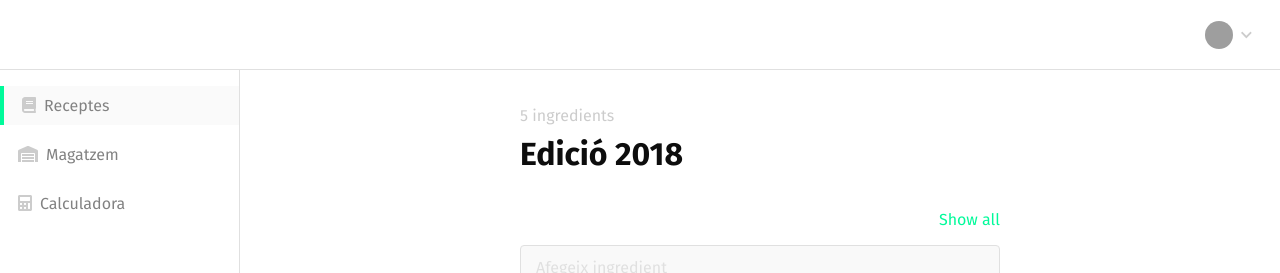
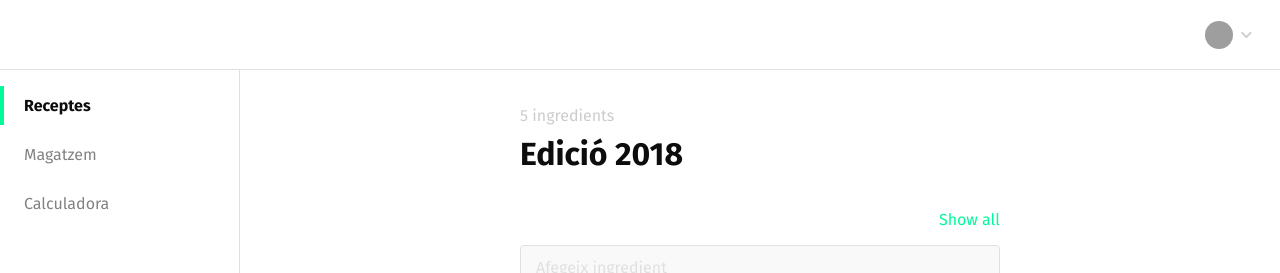
Before and after one commit to sauloperez/ratafiapp, a React (Create React App) app: page / in a window 1280 px wide. Shown: the top 273 px of the page. Built offline with nearby package versions, Linux system fonts and the light colour scheme; grey boxes are pictures that could not be loaded.

Commit message:
Simplify Sidebar styling

```diff
--- a/src/Sidebar.jsx
+++ b/src/Sidebar.jsx
@@ -4,7 +4,6 @@ import './SidebarItem.css';
 import './Sidebar.css';
 
 import Icon from './Icon';
-import ActionIcon from './ActionIcon';
 import Pane from './Pane';
 
 class SidebarItem extends React.Component {
@@ -28,10 +27,6 @@ class SidebarItem extends React.Component {
     let className = 'SidebarItem__link';
     const { active } = this.state;
 
-    if (active) {
-      className += ' SidebarItem__link--active';
-    }
-
     return className;
   }
 
@@ -41,7 +36,6 @@ class SidebarItem extends React.Component {
 
     return (
       <li className={this.getClassName()}>
-        { this.state.active ? <ActionIcon icon={icon} /> : <Icon icon={icon} /> }
         <a className={this.getLinkClassName()} href="#">{name}</a>
       </li>
     );
--- a/src/SidebarItem.css
+++ b/src/SidebarItem.css
@@ -1,12 +1,20 @@
 .SidebarItem {
-  padding: 10px;
+  padding: 10px 10px 10px 24px;
   margin: 10px 0; }
-  .SidebarItem .Icon {
-    color: #ccc; }
-  .SidebarItem__link {
-    color: #828282; }
-  .SidebarItem--active {
-    border-left: 4px solid mediumspringgreen;
-    background-color: rgba(0, 0, 0, 0.02); }
-  .SidebarItem:hover {
-    background-color: rgba(0, 0, 0, 0.05); }
+
+.SidebarItem__link {
+  color: #828282; }
+
+.SidebarItem--active {
+  border-left: 4px solid mediumspringgreen;
+  padding-left: 20px; }
+
+.SidebarItem--active .SidebarItem__link {
+  color: #0d0d0d;
+  font-weight: bold; }
+
+.SidebarItem--active .Icon {
+  color: mediumspringgreen; }
+
+.SidebarItem:hover .SidebarItem__link {
+  color: #0d0d0d; }
--- a/src/SidebarItem.scss
+++ b/src/SidebarItem.scss
@@ -1,12 +1,8 @@
 @import './variables.scss';
 
 .SidebarItem {
-  padding: 10px;
+  padding: 10px 10px 10px 24px;
   margin: 10px 0;
-
-  .Icon {
-    color: $silver;
-  }
 
   &__link {
     color: $gray;
@@ -14,10 +10,21 @@
 
   &--active {
     border-left: 4px solid $medium-spring-green;
-    background-color: rgba(0,0,0,.02);
+    padding-left: 20px;
+
+    .SidebarItem__link {
+      color: $cod-gray;
+      font-weight: bold;
+    }
+
+    .Icon {
+      color: $medium-spring-green;
+    }
   }
 
   &:hover {
-    background-color: rgba(0,0,0,.05);
+    .SidebarItem__link {
+      color: $cod-gray;
+    }
   }
 }
```
